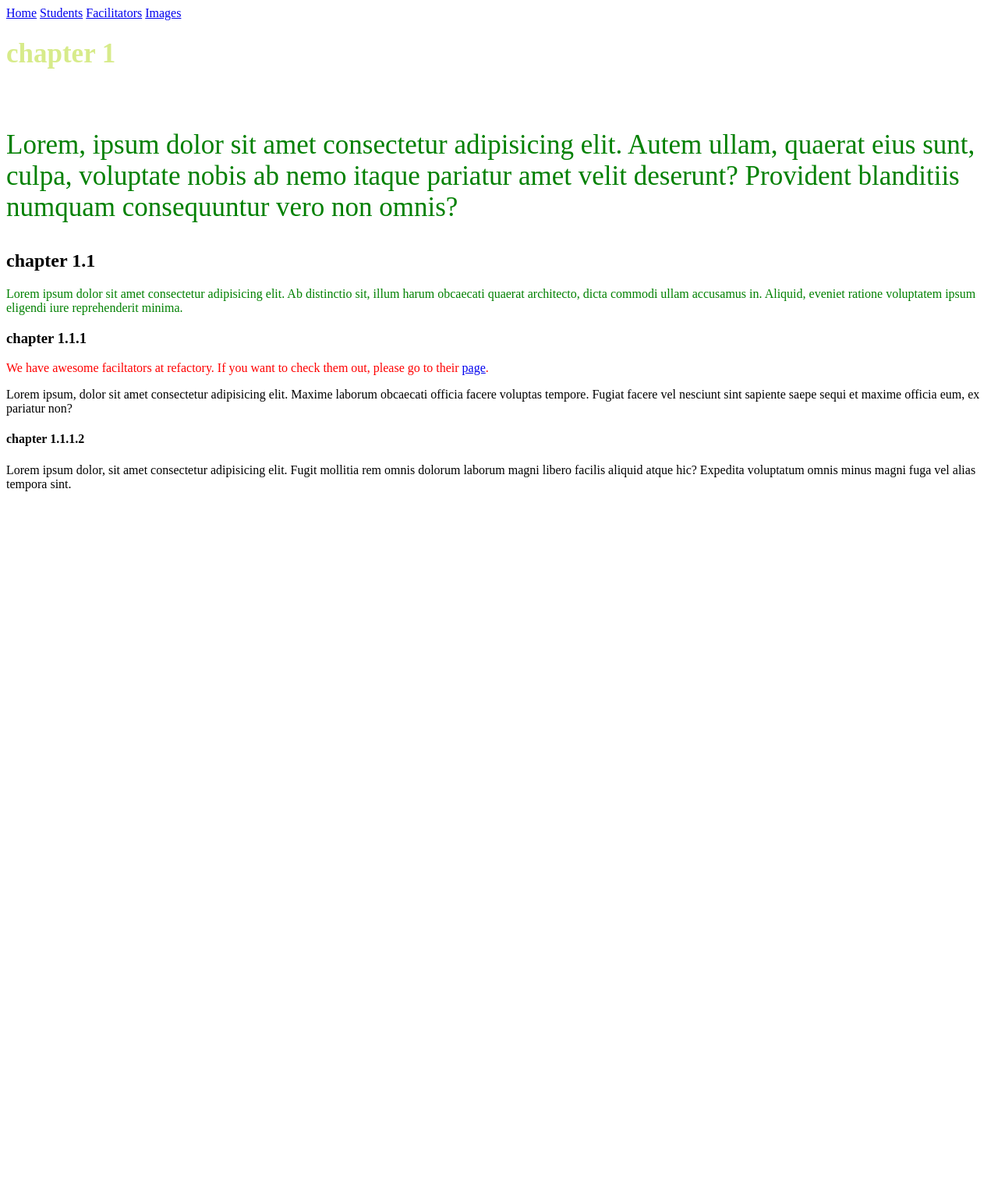
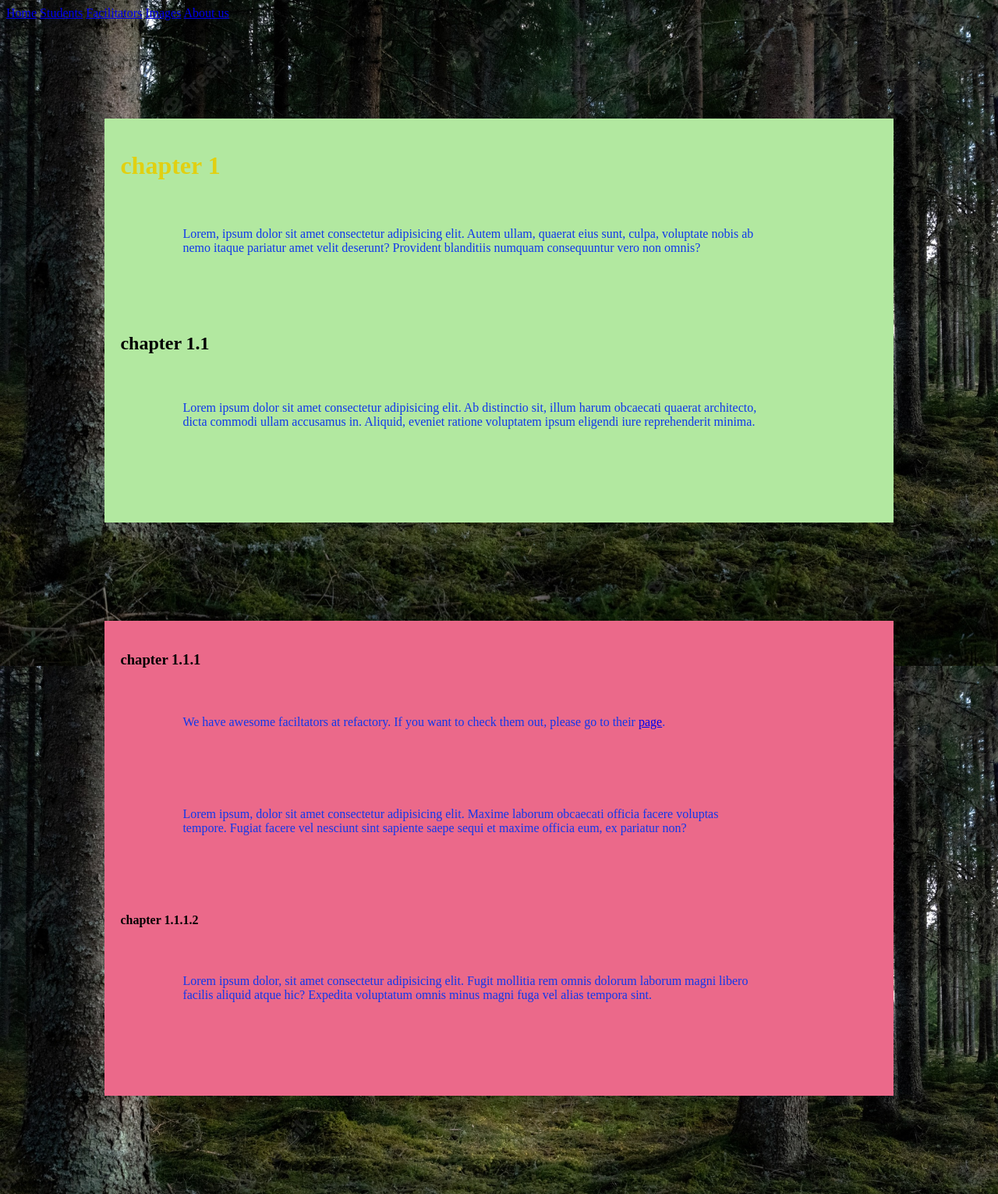
Before and after one commit to arondagmills/refactory, a plain HTML site: page intor-to-html/index.html in a window 1280 px wide. Shown: the whole page at 78% size. Before the commit the page ends 800 px from the top, so only its background shows below. Drawn offline with Linux system fonts and the light colour scheme.

Commit message:
update commit

```diff
--- /dev/null
+++ b/intor-to-html/css/cohort12.css
@@ -0,0 +1,53 @@
+/*
+* {
+    color: brown;
+}
+ .green {
+    color: green;
+}
+.red {
+    color: red;
+}
+#BigRed {
+    font-size: 35px;
+}
+
+.center {
+    text-align: center;
+}
+
+.large {
+    font-size: 20px;
+} */
+#link {
+    border-style: ridge;
+    border-color: blue;
+    margin-top: auto;
+
+}
+p {
+    margin-top: 60px;
+    margin-bottom: 100px;
+    margin-right: 150px;
+    margin-left: 80px;
+    color: rgb(16, 56, 235);
+}
+h1 {
+    color: rgb(225, 208, 17);
+}
+body {
+    background-image: url(../img/beautiful-shot-forest-with-tall-green-trees_181624-20615.jpg);
+    background-size: 100%;
+
+  }
+  #section1 {
+    background-color: rgb(178, 232, 160);
+    margin: 10%;
+    padding: 20px;
+
+  }
+#section2 {
+    background-color:rgb(235, 105, 138);
+    margin: 10%;
+    padding: 20px;
+}
--- a/intor-to-html/index.html
+++ b/intor-to-html/index.html
@@ -2,34 +2,33 @@
 <html>
 <head>
     <title>Cohort 12</title>
+    <link rel="icon" type="image/x-icon" href="/images/favicon.ico">
+    <link rel="stylesheet" href="css/cohort12.css">
 </head>
-    <style>
-        .green {
-            color: green;
-        }
-        .red {
-            color: red;
-        }
-        #BigRed {
-            font-size: 35px;
-        }
-    </style>
+
 <body>
+    <div id="linlk">
         <a href="index.html">Home</a>
         <a href="student.html">Students</a>
         <a href="facilitators.html">Facilitators</a>
         <a href="images.html">Images</a>
+        <a href="tables.html">About us</a>
+    </div>
 
-    <h1 style="color: rgb(215, 235, 138); font-size: 35px;">chapter 1</h1>
-    <br>
-    <p class="green" id="BigRed">Lorem, ipsum dolor sit amet consectetur adipisicing elit. Autem ullam, quaerat eius sunt, culpa, voluptate nobis ab nemo itaque pariatur amet velit deserunt? Provident blanditiis numquam consequuntur vero non omnis?</p>
+    <div id="section1">
+        <h1>chapter 1</h1>
+        <p>Lorem, ipsum dolor sit amet consectetur adipisicing elit. Autem ullam, quaerat eius sunt, culpa, voluptate nobis ab nemo itaque pariatur amet velit deserunt? Provident blanditiis numquam consequuntur vero non omnis?</p>
         <h2>chapter 1.1</h2>
-    <p class="green">Lorem ipsum dolor sit amet consectetur adipisicing elit. Ab distinctio sit, illum harum obcaecati quaerat architecto, dicta commodi ullam accusamus in. Aliquid, eveniet ratione voluptatem ipsum eligendi iure reprehenderit minima.</p>
+        <p>Lorem ipsum dolor sit amet consectetur adipisicing elit. Ab distinctio sit, illum harum obcaecati quaerat architecto, dicta commodi ullam accusamus in. Aliquid, eveniet ratione voluptatem ipsum eligendi iure reprehenderit minima.</p>
+    </div>
+
+    <div id="section2">
         <h3>chapter 1.1.1</h3>
-    <p class="red">We have awesome faciltators at refactory. If you want to check them out, please go to their  <a href="facilitators.html">page</a>.</p>
+        <p>We have awesome faciltators at refactory. If you want to check them out, please go to their  <a href="facilitators.html">page</a>.</p>
         <p>Lorem ipsum, dolor sit amet consectetur adipisicing elit. Maxime laborum obcaecati officia facere voluptas tempore. Fugiat facere vel nesciunt sint sapiente saepe sequi et maxime officia eum, ex pariatur non?</p>
         <h4>chapter 1.1.1.2</h4>
         <p>Lorem ipsum dolor, sit amet consectetur adipisicing elit. Fugit mollitia rem omnis dolorum laborum magni libero facilis aliquid atque hic? Expedita voluptatum omnis minus magni fuga vel alias tempora sint.</p>
+    </div>
 
 </body>
 </html>
```
Also changed, not shown: intor-to-html/Images.html (+1 -0 lines), intor-to-html/facilitators.html (+1 -0 lines), intor-to-html/student.html (+2 -1 lines), intor-to-html/students/aron.html (+2 -1 lines), intor-to-html/tables.html (added, +32 -0 lines), intor-to-html/favicon.ico (added), intor-to-html/img/beautiful-shot-forest-with-tall-green-trees_181624-20615.jpg (added). Lines whose indentation alone changed are shown as unchanged.
